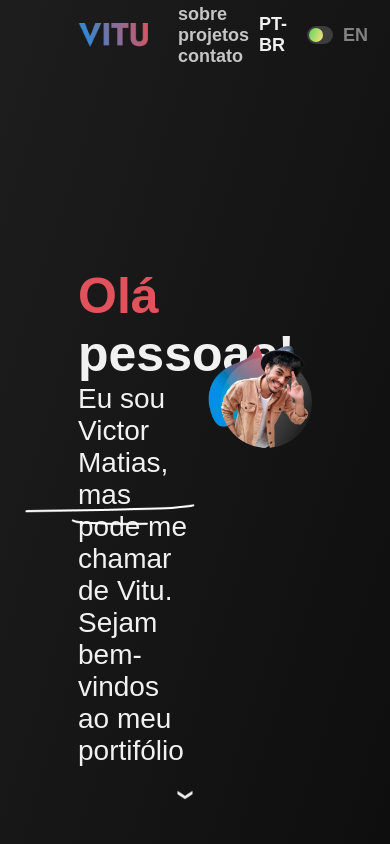
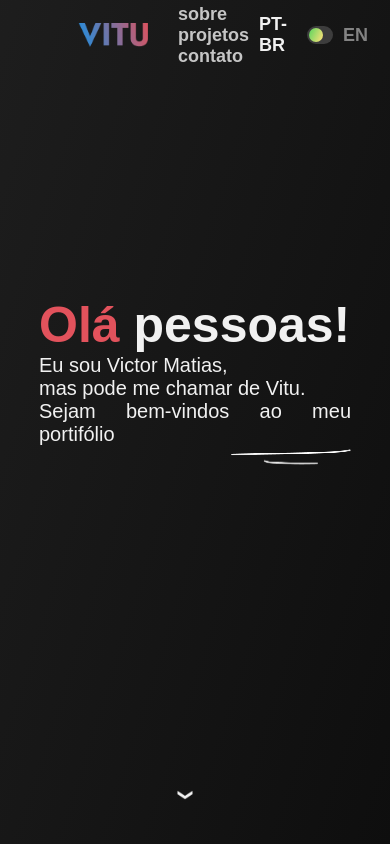
Before and after one commit to victormatia/portifolio, a React (Vite) app: page / in a window 390 px wide. Shown: the top 844 px of the page. Built offline with nearby package versions, Linux system fonts and the light colour scheme; a web font is replaced by a local one.

Commit message:
style: adds responsiveness for screens up to 600px for the home page

```diff
--- a/src/css/Home.css
+++ b/src/css/Home.css
@@ -29,7 +29,7 @@
 }
 
 .home-left-side, .home-right-side {
-  width: 50%;
+  flex-basis: 50%;
   display: flex;
   flex-direction: column;
   justify-content: center;
@@ -87,3 +87,27 @@
   from { bottom: 20px; }
   to { bottom: 0; }
 }
+
+@media screen and ( max-width: 600px ) {
+  .home {
+    width: 80%;
+  }
+
+  .home-right-side {
+    display: none;
+  }
+
+  .home-left-side {
+    flex-basis: 100%;
+  }
+
+  .home-paragraph {
+    font-size: 20px;
+    text-align: justify;
+  }
+
+  .home-underlines {
+    width: 120px;
+    bottom: 30px;
+  }
+}
```
